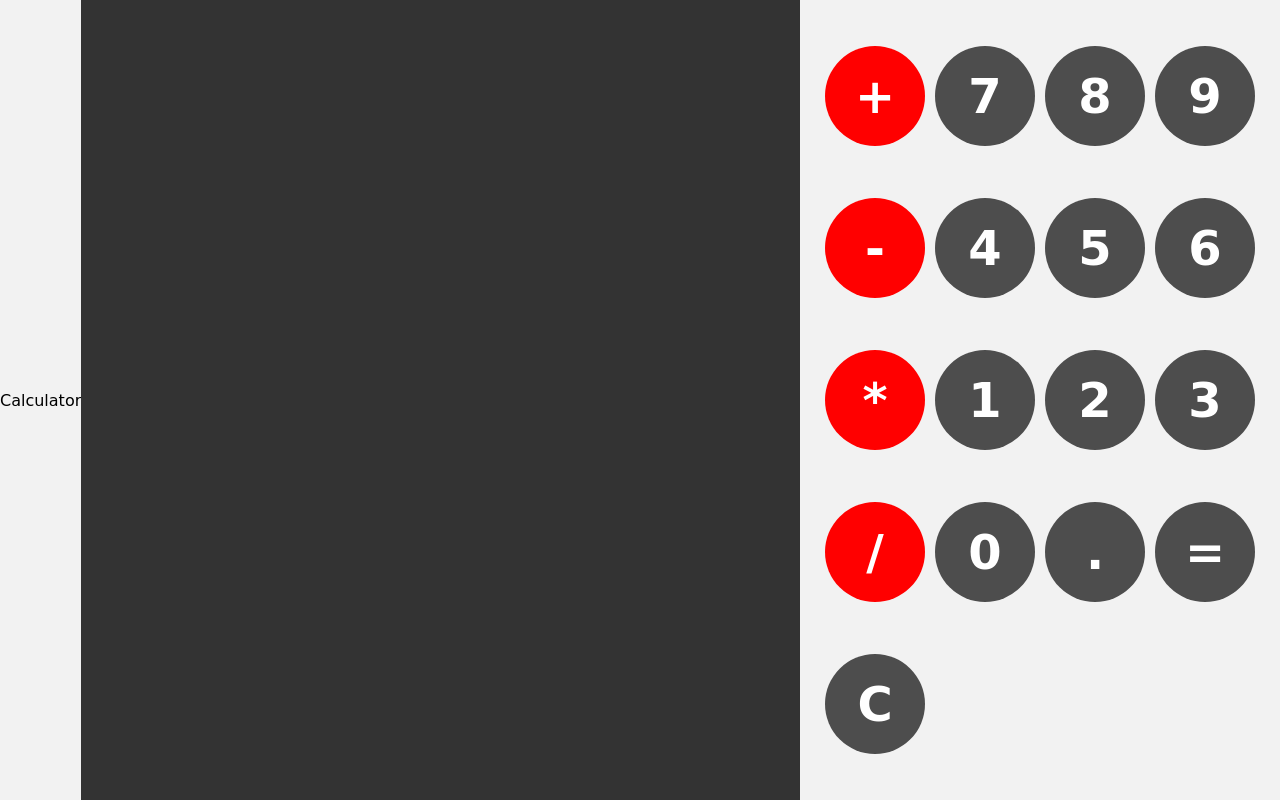
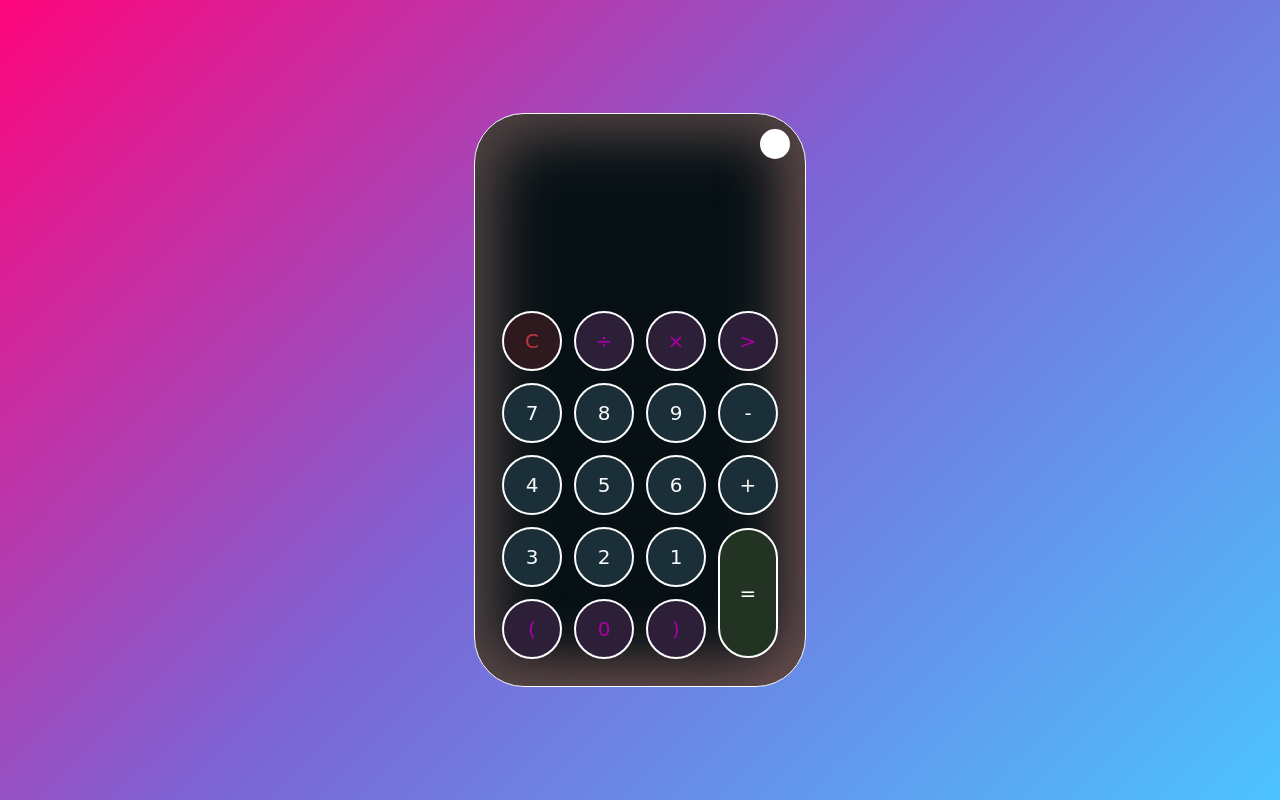
Before and after one commit to Patel-4201/calculator, a plain HTML site: page index.html in a window 1280 px wide. Drawn offline with Linux system fonts and the light colour scheme; a web font is replaced by a local one.

Commit message:
add gredient

```diff
--- a/index.html
+++ b/index.html
@@ -13,27 +13,50 @@
     <link rel="stylesheet" href="style.css" />
   </head>
   <body>
-    <div class="calculator">
-        <input id="display" readonly/>
-        <div id="keys">
-            <button onclick="appendToDisplay('+')" class="operator-btn">+</button>
-            <button onclick="appendToDisplay('7')">7</button>
-            <button onclick="appendToDisplay('8')">8</button>
-            <button onclick="appendToDisplay('9')">9</button>
-            <button onclick="appendToDisplay('-')"  class="operator-btn">-</button>
-            <button onclick="appendToDisplay('4')">4</button>
-            <button onclick="appendToDisplay('5')">5</button>
-            <button onclick="appendToDisplay('6')">6</button>
-            <button onclick="appendToDisplay('*')"  class="operator-btn">*</button>
-            <button onclick="appendToDisplay('1')">1</button>
-            <button onclick="appendToDisplay('2')">2</button>
-            <button onclick="appendToDisplay('3')">3</button>
-            <button onclick="appendToDisplay('/')" class="operator-btn">/</button>
-            <button onclick="appendToDisplay('0')">0</button>
-            <button onclick="appendToDisplay('.')">.</button>
-            <button onclick="calculate()">=</button>
-            <button onclick="clearDisplay()">C</button>
+    <div class="container">
+      <div class="calculator dark">
+        <div class="theme-toggler active">
+          <i class="toggler-icon"></i>
         </div>
+        <div class="display-screen">
+          <div id="display"></div>
+        </div>
+        <div class="buttons">
+          <table>
+            <tr>
+              <td><button class="btn-operator" id="clear">C</button></td>
+              <td><button class="btn-operator" id="/">&divide;</button></td>
+              <td><button class="btn-operator" id="*">&times;</button></td>
+              <td><button class="btn-operator" id="backspace">></button></td>
+            </tr>
+            <tr>
+              <td><button class="btn-number" id="7">7</button></td>
+              <td><button class="btn-number" id="8">8</button></td>
+              <td><button class="btn-number" id="9">9</button></td>
+              <td><button class="btn-number" id="-">-</button></td>
+            </tr>
+            <tr>
+              <td><button class="btn-number" id="4">4</button></td>
+              <td><button class="btn-number" id="5">5</button></td>
+              <td><button class="btn-number" id="6">6</button></td>
+              <td><button class="btn-number" id="+">+</button></td>
+            </tr>
+            <tr>
+              <td><button class="btn-number" id="3">3</button></td>
+              <td><button class="btn-number" id="2">2</button></td>
+              <td><button class="btn-number" id="1">1</button></td>
+              <td rowspan="2">
+                <button class="btn-equal" id="equal">=</button>
+              </td>
+            </tr>
+            <tr>
+              <td><button class="btn-operator" id="(">(</button></td>
+              <td><button class="btn-operator" id="0">0</button></td>
+              <td><button class="btn-operator" id=")">)</button></td>
+            </tr>
+          </table>
+        </div>
+      </div>
     </div>
     <script src="main.js"></script>
   </body>
--- a/main.js
+++ b/main.js
@@ -0,0 +1,41 @@
+const display = document.querySelector("#display");
+const buttonEle = document.querySelectorAll(".buttons button");
+
+// Add click event listeners to buttons
+buttonEle.forEach((item) => {
+  item.addEventListener("click", () => {
+    if (item.id === "clear") {
+      display.innerText = "";
+    } else if (item.id === "backspace") {
+      display.innerText = display.innerText.slice(0, -1);
+    } else if (item.id === "equal") {
+      if (display.innerText === "") {
+        display.innerText = "Empty!";
+        setTimeout(() => (display.innerText = ""), 2000);
+      } else {
+        try {
+          display.innerText = evaluateExpression(display.innerText);
+        } catch (error) {
+          display.innerText = "Error!";
+          setTimeout(() => (display.innerText = ""), 2000);
+        }
+      }
+    } else {
+      display.innerText += item.id;
+    }
+  });
+});
+
+// A safe function to evaluate mathematical expressions
+function evaluateExpression(expr) {
+  return Function('"use strict"; return (' + expr + ")")(); // Safer than eval
+}
+
+// Toggle theme button
+const themeToggleBtn = document.querySelector(".theme-toggler");
+const calculator = document.querySelector(".calculator");
+
+themeToggleBtn.addEventListener("click", () => {
+  calculator.classList.toggle("dark");
+  themeToggleBtn.classList.toggle("active");
+});
--- a/style.css
+++ b/style.css
@@ -1,60 +1,148 @@
 /* google font */
 @import url("https://fonts.googleapis.com/css2?family=Playwrite+DE+Grund:wght@100..400&display=swap");
 
-*{
-    margin: 0;
-    padding: 0;
-    box-sizing: border-box;
-    font-family: "Playwrite DE Grund", cursive;
-    display: flex;
-    justify-content: center;
-    align-items: center;
-    height: 100vh;
-    background-color:hsl(0, 0%, 95%);
+* {
+  margin: 0;
+  padding: 0;
+  box-sizing: border-box;
+  font-family: "Playwrite DE Grund", cursive;
+  outline: 0;
+  transition: all 0.5s ease;
 }
-#calculator {
-  background-color:hsl(0, 0%, 15%);
-  border-radius: 15px;
-  max-width:500px;
-  overflow: hidden;
+body {
+  background: linear-gradient(-225deg, #FF057C 0%, #7C64D5 48%, #4CC3FF 100%);
 }
-#display{
-    width: 100%;
-    padding: 20px;
-    font-size: 5rem;
-    text-align: left;
-    border:none;
-    background-color: hsl(0, 0%, 20%);
+a {
+  text-decoration: none;
+  color: #fff;
 }
-#keys {
+.container {
+  height: 100vh;
+  width: 100vw;
   display: grid;
-  grid-template-columns: repeat(4, 1fr);
-  gap: 10px;
-  padding: 25px;
+  place-items: center;
+}
+.calculator {
+  position: relative;
+  height: auto;
+  width: auto;
+  padding: 20px;
+  border-radius: 50px;
+  /* background: #6f0d0d; */
+  box-shadow: inset 20px 20px 60px #4f4242, inset -20px -20px 60px #705353;
+}
+.theme-toggler {
+  position: absolute;
+  top: 30px;
+  right: 30px;
+  color: #fff;
+  cursor: pointer;
+  z-index: 1;
+}
+.theme-toggler.active {
+  color: #333;
+}
+.theme-toggler.active::before {
+  background-color: #fff;
+}
+.theme-toggler::before {
+  content: "";
+  height: 30px;
+  width: 30px;
+  position: absolute;
+  top: 50%;
+  transform: translate(-50%, -50%);
+  border-radius: 50%;
+  background-color: #333;
+  z-index: -1;
+}
+#display {
+  margin: 0 10px;
+  height: 150px;
+  width: auto;
+  max-width: 270px;
+  display: flex;
+  align-items: flex-end;
+  justify-content: flex-end;
+  font-size: 40px;
+  margin-top: 20px;
+  overflow-x: scroll;
+}
+#display::-webkit-scrollbar {
+  display: block;
+  height: 3px;
 }
 button {
-  width: 100px;
-  height: 100px;
-  border-radius: 50px;
-  border: none;
-  background-color: hsl(0, 0%, 30%);
+  height: 60px;
+  width: 60px;
+  border: 0;
+  border-radius: 30px;
+  margin: 5px;
+  font-size: 20px;
+  font-weight: 500;
+  cursor: pointer;
+  transition: all 200ms ease;
+}
+button:hover {
+  transform: scale(1.15);
+}
+button#equal {
+  height: 130px;
+}
+/* light theme  */
+.calculator {
+  background-color: #fff;
+  border: 1px solid black;
+}
+.calculator#display {
+  color: #0a1e23;
+}
+.calculator button#clear {
+  background-color: #97d4d4;
+  color: #f50010;
+  border: 2px solid black;
+}
+.calculator button.btn-operator {
+  background-color: #97d4d4;
+  color: #fa0df2;
+  border: 2px solid black;
+}
+.calculator button.btn-equal {
+  background-color: #23ebeb;
+  color: #000;
+  border: v solid black;
+}
+.calculator button.btn-number {
+  border: 2px solid black;
+  background-color: #ffb6c1;
+}
+/* Dark theme  */
+
+.calculator.dark {
+  background-color: #071115;
   color: white;
-  font-size: 3rem;
-  font-weight: bold;
-  cursor: pointer;
+  border: 1px solid white;
 }
-button:hover{
-    background-color: pink;
+.calculator.dark#display {
+  color: #f8fafd;
 }
-button:active{
-    background-color: blueviolet;
+.calculator.dark button#clear {
+  background-color: #2d191e;
+  color: #bd3740;
+  border: 2px solid white;
 }
-.operator-btn{
-    background-color: red;
+.calculator.dark button.btn-number {
+  background-color: #1b2f38;
+  color: #f8fafb;
+  border: 2px solid white;
 }
-.operator-btn:hover{
-    background-color: red;
+.calculator.dark button {
+  background-color: #2e1f39;
+  color: #aa00a4;
+  border: 2px solid white;
 }
-.operator-btn:active{
-    background-color: red;
+.calculator.dark button.btn-equal {
+  background-color: #223323;
+  color: #ffffff;
+  border: 2px solid white;
 }
```
